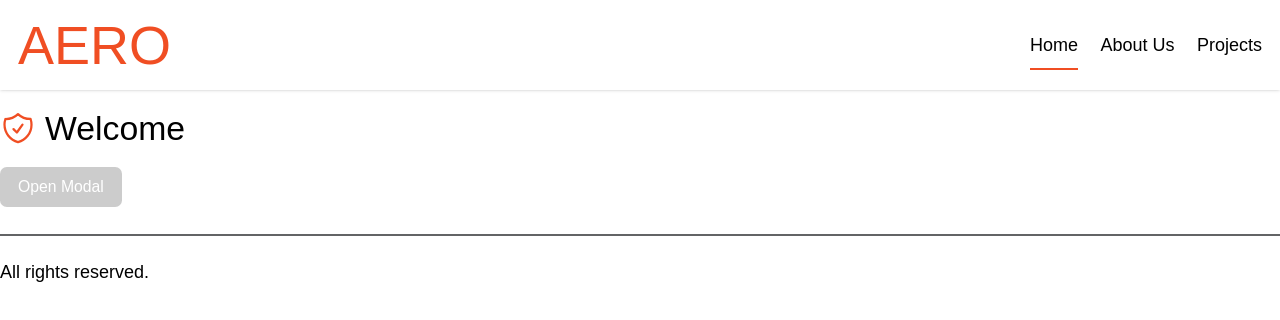
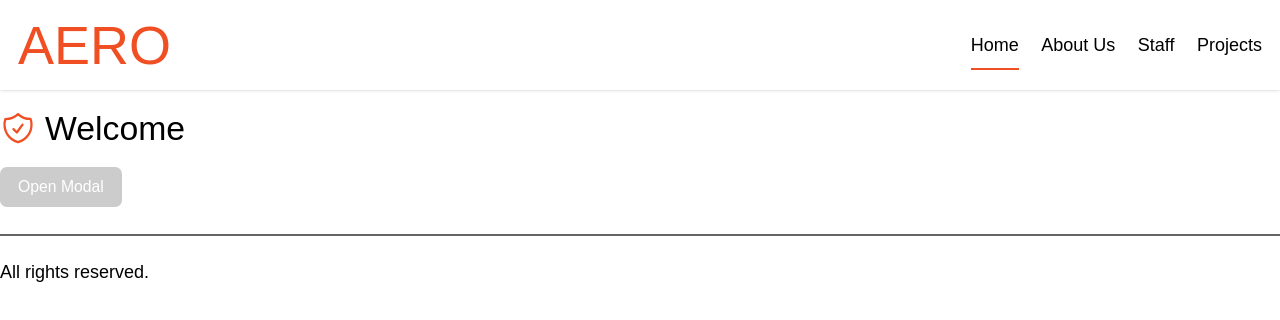
Before and after one commit to JFGit1/aero-base, a Next.js app: page / in a window 1280 px wide. Shown: the top 320 px of the page. Built offline with nearby package versions, Linux system fonts and the light colour scheme; a web font is replaced by a local one.

Commit message:
Transitions v0.4.3

```diff
--- a/src/components/Header/index.js
+++ b/src/components/Header/index.js
@@ -28,11 +28,11 @@ export function Header() {
 							<MenuLink label='About Us' url='/about-us' />
 						</li>
 						<li>
+							<MenuLink label='Staff' url='/about-us/staff' />
+						</li>
+						<li>
 							<MenuLink label='Projects' url='/projects' />
 						</li>
-						{/* <li>
-							<MenuLink label='Test' url='/test' />
-						</li> */}
 					</ul>
 				</nav>
 			</header>
```
